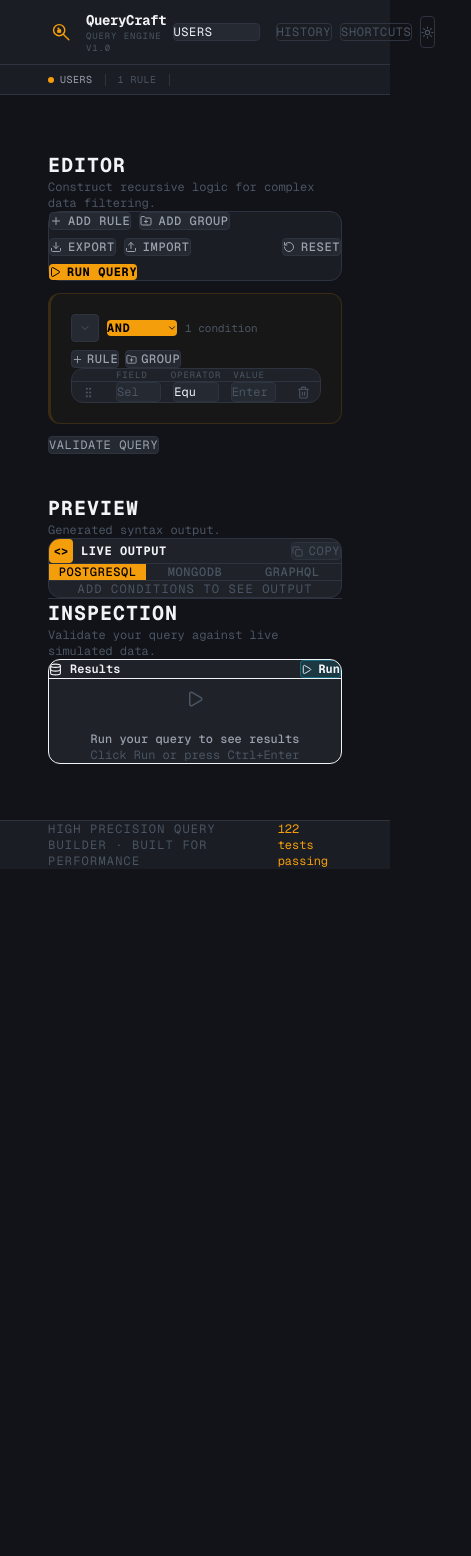
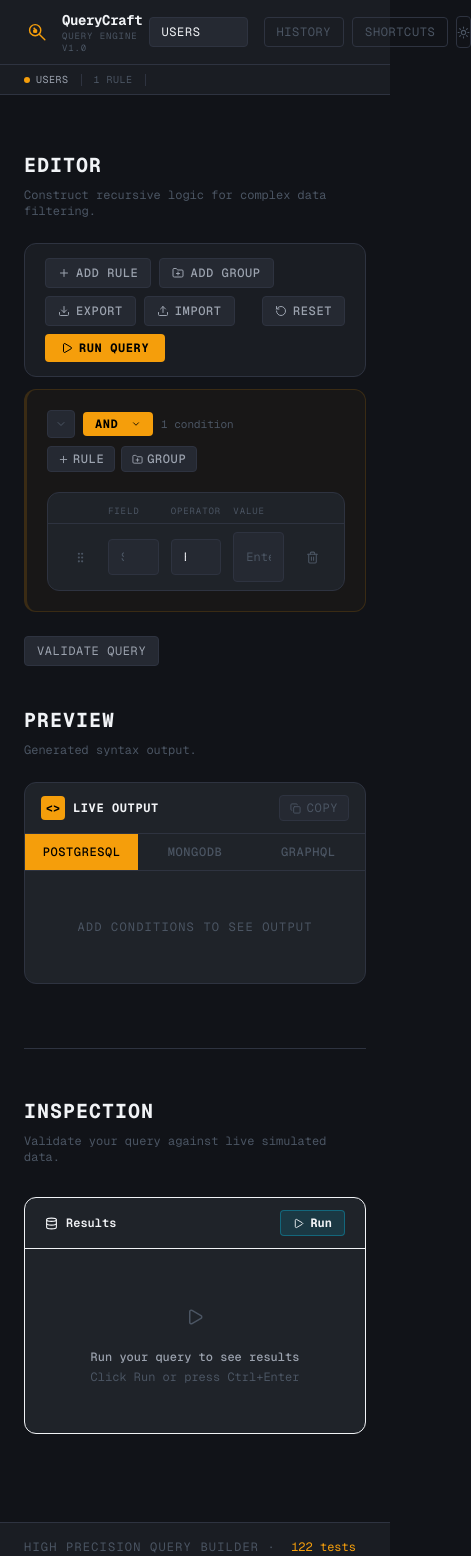
Before and after one commit to techjay01/jay-querycraft, a Next.js app: page / in a window 390 px wide. Shown: the top 1556 px of the page, 471 px wide, since content can reach past the window. Before the commit the page ends 869 px from the top, so only its background shows below. Built offline with nearby package versions, Linux system fonts and the light colour scheme.

Commit message:
style(ui): made ui fixes and broken design

```diff
--- a/app/globals.css
+++ b/app/globals.css
@@ -102,8 +102,6 @@
 
 *, *::before, *::after {
   box-sizing: border-box;
-  margin: 0;
-  padding: 0;
 }
 
 html {
@@ -116,9 +114,12 @@ body {
   color: var(--text);
   font-family: var(--font-mono);
   min-height: 100vh;
+  width: 100%;
   line-height: 1.5;
   font-size: 13px;
   transition: background 0.2s ease, color 0.2s ease;
+
+  display: block;
 }
 
 /* ============================================
--- a/app/page.tsx
+++ b/app/page.tsx
@@ -49,10 +49,7 @@ export default function Home() {
           backdropFilter: 'blur(8px)',
         }}
       >
-        <div
-          className="h-16 flex items-center justify-between w-full"
-          style={{ maxWidth: '1100px', margin: '0 auto', padding: '0 48px' }}
-        >
+        <div className="h-16 max-w-275 mx-auto px-6 lg:px-12 flex items-center justify-between">
 
           {/* Logo */}
           <div className="flex items-center gap-3">
@@ -172,11 +169,10 @@ export default function Home() {
           borderColor: 'var(--border)',
         }}
       >
-        <div
-          className="flex items-center gap-4 py-2"
-          style={{ maxWidth: '1100px', margin: '0 auto', padding: '8px 48px' }}
-        >
+        <div className="max-w-275 mx-auto px-6 lg:px-12">
+          <div className="flex items-center gap-4 py-2">
             <StatsBar />
+          </div>
         </div>
       </div>
 
@@ -189,10 +185,9 @@ export default function Home() {
       {/* ── MAIN CONTENT */}
       <main className="flex-1">
         <div
-          className="w-full py-14"
-          style={{ maxWidth: '1100px', margin: '0 auto', padding: '56px 48px' }}
+          className="py-14"
         >
-
+          <div className="max-w-275 mx-auto px-6 lg:px-12">
             {/* ── TOP ROW: EDITOR + PREVIEW */}
             <div className="grid grid-cols-1 lg:grid-cols-2 gap-10 mb-16">
 
@@ -294,6 +289,7 @@ export default function Home() {
                 </motion.div>
               )}
             </AnimatePresence>
+          </div>
 
         </div>
       </main>
@@ -306,10 +302,8 @@ export default function Home() {
           background: 'var(--bg-surface)',
         }}
       >
-        <div
-          className="flex items-center justify-between w-full"
-          style={{ maxWidth: '1100px', margin: '0 auto', padding: '0 48px' }}
-        >
+        <div className="max-w-275 mx-auto px-6 lg:px-12">
+          <div className="flex items-center justify-between">
             <span
               className="text-xs uppercase tracking-widest"
               style={{ color: 'var(--text-muted)' }}
@@ -323,6 +317,7 @@ export default function Home() {
               122 tests passing
             </span>
           </div>
+        </div>
       </footer>
     </div>
   )
```
Lines whose indentation alone changed are shown as unchanged.
